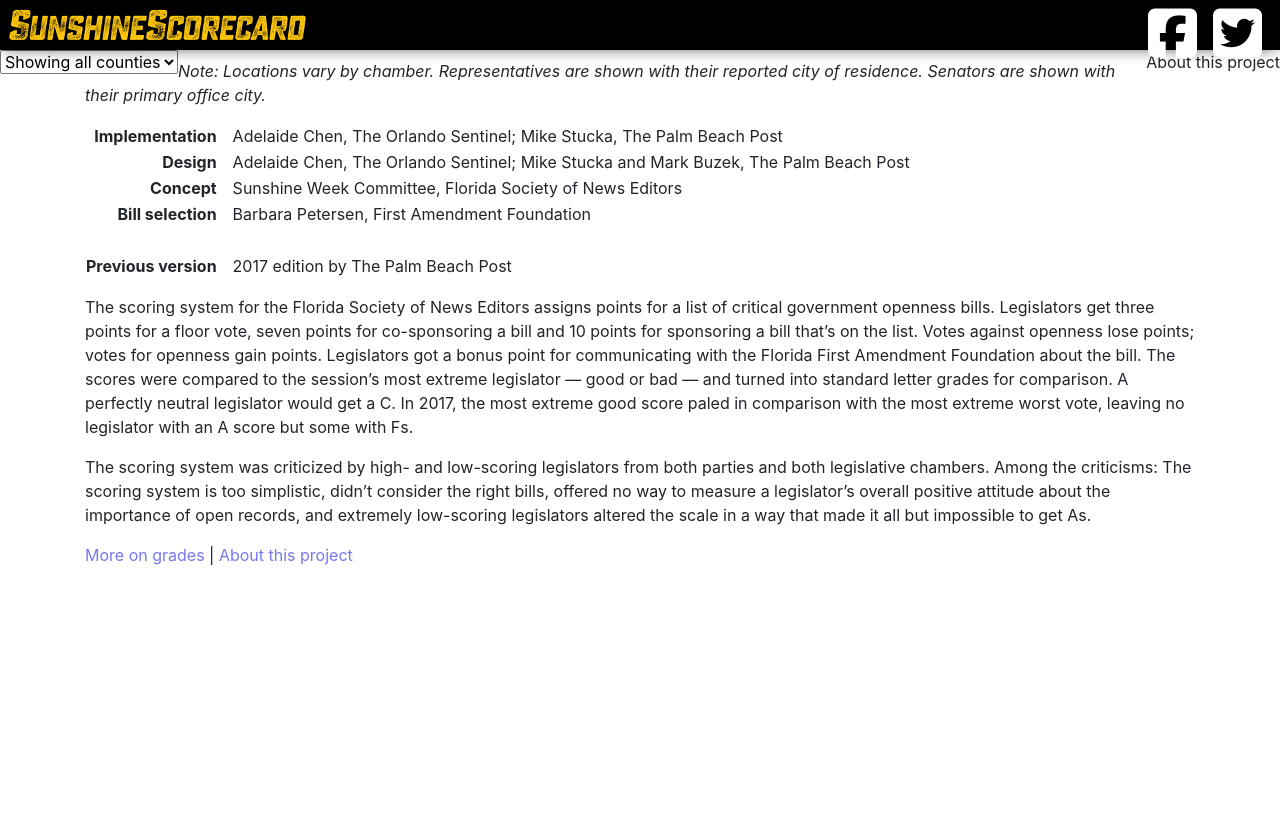
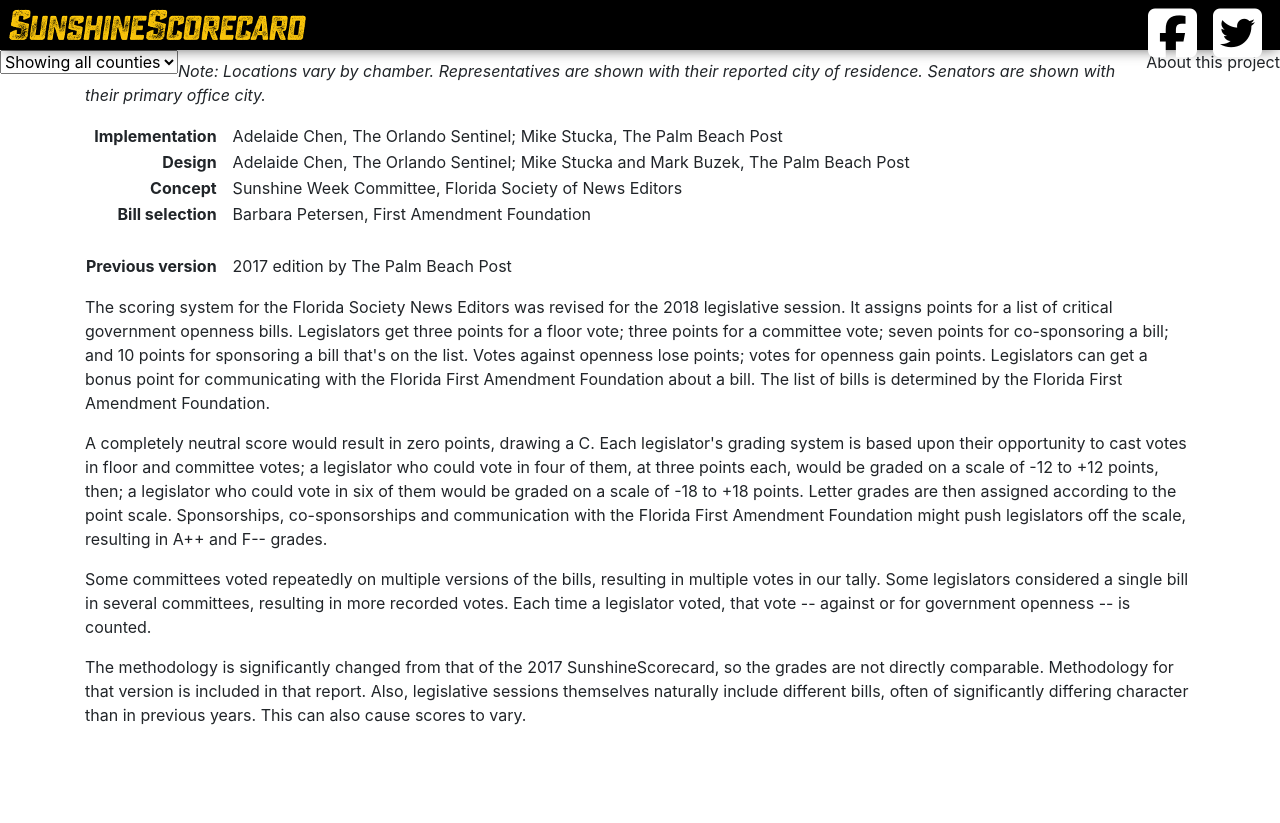
Before and after one commit to PalmBeachPost/SunshineScorecard, a Flask app: template templates/index.html in a window 1280 px wide. Before the commit the page ends 565 px from the top, so only its background shows below. Run offline with Flask 2, Linux system fonts and the light colour scheme; the template is opened without the code that fills it, so the values that code supplies are empty; some libraries are stand-ins or nearby versions.

Commit message:
Rewrote explainer

```diff
--- a/templates/explainertext.html
+++ b/templates/explainertext.html
@@ -1,3 +1,7 @@
-                        <p>The scoring system for the Florida Society of News Editors assigns points for a list of critical government openness bills. Legislators get three points for a floor vote, seven points for co-sponsoring a bill and 10 points for sponsoring a bill that’s on the list. Votes against openness lose points; votes for openness gain points. Legislators got a bonus point for communicating with the Florida First Amendment Foundation about the bill. The scores were compared to the session’s most extreme legislator — good or bad — and turned into standard letter grades for comparison. A perfectly neutral legislator would get a C. In 2017, the most extreme good score paled in comparison with the most extreme worst vote, leaving no legislator with an A score but some with Fs.</p>
-                        <p>The scoring system was criticized by high- and low-scoring legislators from both parties and both legislative chambers. Among the criticisms: The scoring system is too simplistic, didn’t consider the right bills, offered no way to measure a legislator’s overall positive attitude about the importance of open records, and extremely low-scoring legislators altered the scale in a way that made it all but impossible to get As.</p>
-                        <p><span class="explainertextlink"><A HREF="http://www.palmbeachpost.com/news/local-govt--politics/legislators-grades-will-reveal-their-record-open-government/v2yhx6aXoVoTSpX7ouT3lJ/">More on grades</A></span> | <span class="explainertextlink"><A HREF="http://www.mypalmbeachpost.com/news/state--regional-govt--politics/florida-reporters-study-where-lawmakers-stand-public-records/MldjLghOYA2FwKP4q8QTfN/">About this project</A></span></p>
+                        <p>The scoring system for the Florida Society News Editors was revised for the 2018 legislative session. It assigns points for a list of critical government openness bills. Legislators get three points for a floor vote; three points for a committee vote; seven points for co-sponsoring a bill; and 10 points for sponsoring a bill that's on the list. Votes against openness lose points; votes for openness gain points. Legislators can get a bonus point for communicating with the Florida First Amendment Foundation about a bill. The list of bills is determined by the Florida First Amendment Foundation.</p>
+                        <p>A completely neutral score would result in zero points, drawing a C. Each legislator's grading system is based upon their opportunity to cast votes in floor and committee votes; a legislator who could vote in four of them, at three points each, would be graded on a scale of -12 to +12 points, then; a legislator who could vote in six of them would be graded on a scale of -18 to +18 points. Letter grades are then assigned according to the point scale. Sponsorships, co-sponsorships and communication with the Florida First Amendment Foundation might push legislators off the scale, resulting in A++ and F-- grades.</p>
+                        <p>Some committees voted repeatedly on multiple versions of the bills, resulting in multiple votes in our tally. Some legislators considered a single bill in several committees, resulting in more recorded votes. Each time a legislator voted, that vote -- against or for government openness -- is counted.</p>
+                        <p>The methodology is significantly changed from that of the <a href="http://apps.mypalmbeachpost.com/SunshineScorecard17" target="_blank">2017 SunshineScorecard</a>, so the grades are not directly comparable. Methodology for that version is included in that report. Also, legislative sessions themselves naturally include different bills, often of significantly differing character than in previous years. This can also cause scores to vary.</p>
+
+<!--
+                        <p><span class="explainertextlink"><A HREF="http://www.palmbeachpost.com/news/local-govt--politics/legislators-grades-will-reveal-their-record-open-government/v2yhx6aXoVoTSpX7ouT3lJ/">More on grades</A></span> | <span class="explainertextlink"><A HREF="http://www.mypalmbeachpost.com/news/state--regional-govt--politics/florida-reporters-study-where-lawmakers-stand-public-records/MldjLghOYA2FwKP4q8QTfN/">About this project</A></span></p> -->
```
